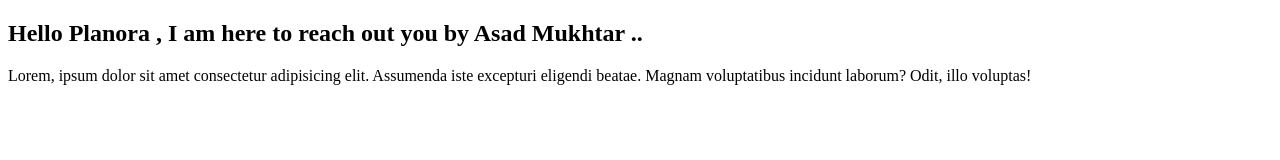
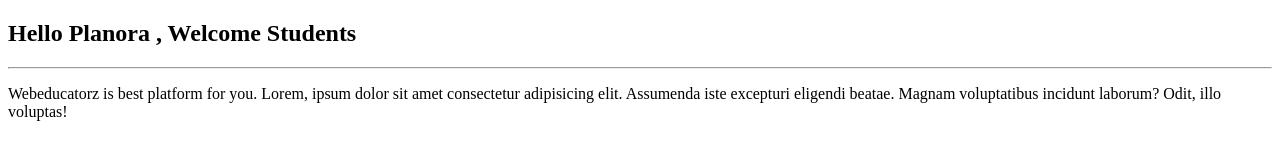
Before and after one commit to asadmukhtarr/planora, a plain HTML site: page index.html in a window 1280 px wide. Drawn offline with Linux system fonts and the light colour scheme.

Commit message:
all code for testing to vercel

```diff
--- a/index.html
+++ b/index.html
@@ -8,11 +8,14 @@
 </head>
 
 <body>
-    <h2>Hello Planora , I am here to reach out you by Asad Mukhtar ..</h2>
+    <h2>Hello Planora , Welcome Students</h2>
+    <hr />
     <p>
-        Lorem, ipsum dolor sit amet consectetur adipisicing elit. Assumenda iste excepturi eligendi beatae. Magnam
+        Webeducatorz is best platform for you. Lorem, ipsum dolor sit amet consectetur adipisicing elit. Assumenda iste
+        excepturi eligendi beatae. Magnam
         voluptatibus incidunt laborum? Odit, illo voluptas!
     </p>
+
 </body>
 
 </html>
```
